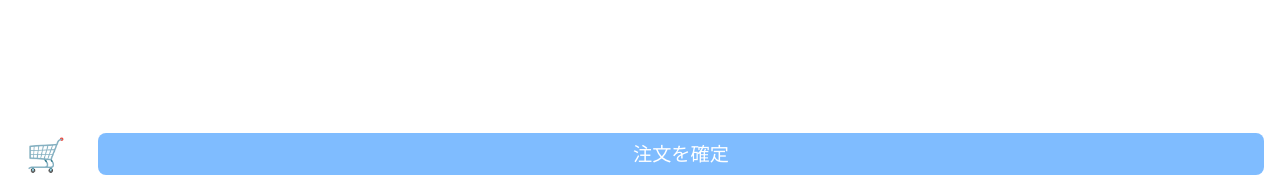
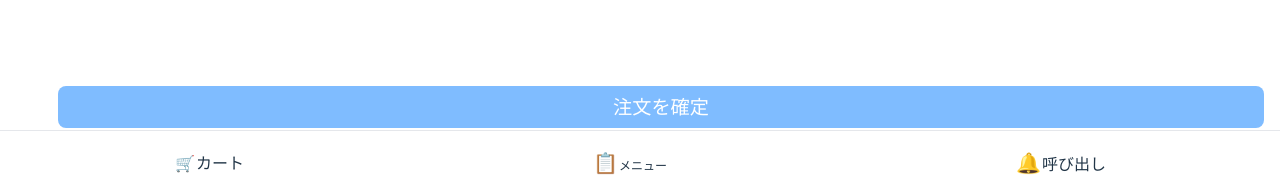
Before and after one commit to k-kanke/order-system, a React (Vite) app in the folder frontend/: page / in a window 1280 px wide. Shown: the part 606-797 px from the top of the page. Built offline with nearby package versions, Linux system fonts and the light colour scheme.

Commit message:
FooterTabBarの作成と注文確定ボタンを調整

```diff
--- a/frontend/src/components/FooterBar.tsx
+++ b/frontend/src/components/FooterBar.tsx
@@ -4,7 +4,7 @@ export function FooterBar({
     // total,
     cart,
     // onCheckout,
-    onCartOpen, // カートボタン用
+    // onCartOpen, // カートボタン用
     // onHistoryOpen,
     onOrderConfirm, // 注文確定ボタン用
   }: {
@@ -21,7 +21,7 @@ export function FooterBar({
       <footer
         style={{
           position: "fixed",
-          bottom: 0,
+          bottom: 50,
           left: 10,
           right: 0,
           display: "flex",
@@ -32,21 +32,6 @@ export function FooterBar({
           // borderTop: "1px solid #ccc",
         }}
         >
-        <button
-          className="relative"
-          onClick={onCartOpen}
-          style={{
-            fontSize: "2rem",
-            background: "white",
-            border: "none",
-            cursor: "pointer",
-          }}
-        >
-          🛒
-          {cartCount > 0 && (
-            <span className="absolute -top-1 -right-1 bg-red-500 rounded-full w-3 h-3 flex items-center justify-center" />
-          )}
-        </button>
 
         {/* 注文確定ボタン */}
         <div style={{
--- /dev/null
+++ b/frontend/src/components/FooterTabBar.tsx
@@ -0,0 +1,61 @@
+import type { CartItem } from "../types/MenuItem";
+
+type FooterTab = 'cart' | 'menu' | 'call';
+
+export function FooterTabBar({
+    selected,
+    onChange,
+    cart,
+    onCartOpen,
+}: {
+    selected: FooterTab;
+    onChange: (tab: FooterTab) => void;
+    cart: CartItem[];
+    onCartOpen: () => void;
+}) {
+    const cartCount = cart.reduce((sum, item) => sum + item.count, 0);
+
+    return (
+        <footer className="fixed bottom-0 left-0 right-0 bg-white border-t z-50 flex justify-around items-center h-16">
+            {/* カードボタン */}
+            <div>
+                <button
+                    onClick={() => {
+                        onChange('cart');
+                        onCartOpen();
+                    }}
+                >
+                    🛒
+                    {cartCount > 0 && (
+                        <span className="absolute -top-1 -right-2 bg-red-500 text-white rounded-full w-4 h-4 text-xs flex items-center justify-center">
+                            {cartCount}
+                        </span>
+                    )}
+                </button>
+                <span>カート</span>
+            </div>
+
+            {/* メニュー */}
+            <div>
+                <button
+                    onClick={() => onChange('menu')}
+                    className={`text-xl ${selected === 'menu' ? 'text-blue-500' : 'text-gray-500'}`}
+                >
+                    📋
+                </button>
+                <span className="text-xs">メニュー</span>
+            </div>
+
+            {/* 呼び出し */}
+            <div>
+                <button
+                    onClick={() => onChange('call')}
+                    className={`text-xl ${selected === 'call' ? 'text-blue-500' : 'text-gray-500'}`}
+                >
+                    🔔
+                </button>
+                <span>呼び出し</span>
+            </div>
+        </footer>
+    )
+}
--- a/frontend/src/pages/HomePage.tsx
+++ b/frontend/src/pages/HomePage.tsx
@@ -10,6 +10,7 @@ import { RecentOrders } from "../components/RecentOrders";
 import { GOLF_ROOMS, TEST_MENU } from "../data/testMenu";
 import { GolfRoomGrid } from "../components/GolfRoomGrid";
 import { BookingModal } from "../components/BookingModal";
+import { FooterTabBar } from "../components/FooterTabBar";
 
 export function HomePage() {
     const [tab, setTab] = useState<Tab>('おすすめ');
@@ -23,6 +24,7 @@ export function HomePage() {
     const [showRecent, setShowRecent] = useState(false);
     const [showFloatingBar, setShowFloatingBar] = useState(true);
     const [selectedGolfRoom, setSelectedGolfRoom] = useState<GolfRoom | null>(null);
+    const [bottomTab, setBottomTab] = useState<'menu' | 'cart' | 'call'>('menu');
 
     const scrollTimeoutRef = useRef<number | null>(null);
     const menuGridRef = useRef<HTMLDivElement>(null);
@@ -258,6 +260,16 @@ export function HomePage() {
             </div>
           )}
 
+          <FooterTabBar
+            selected={bottomTab}
+            onChange={setBottomTab}
+            // total={total}
+            cart={cart} // カートに何か入っている時はバッジ表示。カートに入ってるかどうか確認用
+            // onCheckout={() => alert('会計へ')}
+            onCartOpen={() => setIsCartOpen(true)}
+            // onHistoryOpen={() => setIsHistoryOpen(true)}
+          />
+
 
           {isCartOpen && (
             <div className="fixed inset-0 z-[1000] bg-white">
```
Lines whose indentation alone changed are shown as unchanged.
